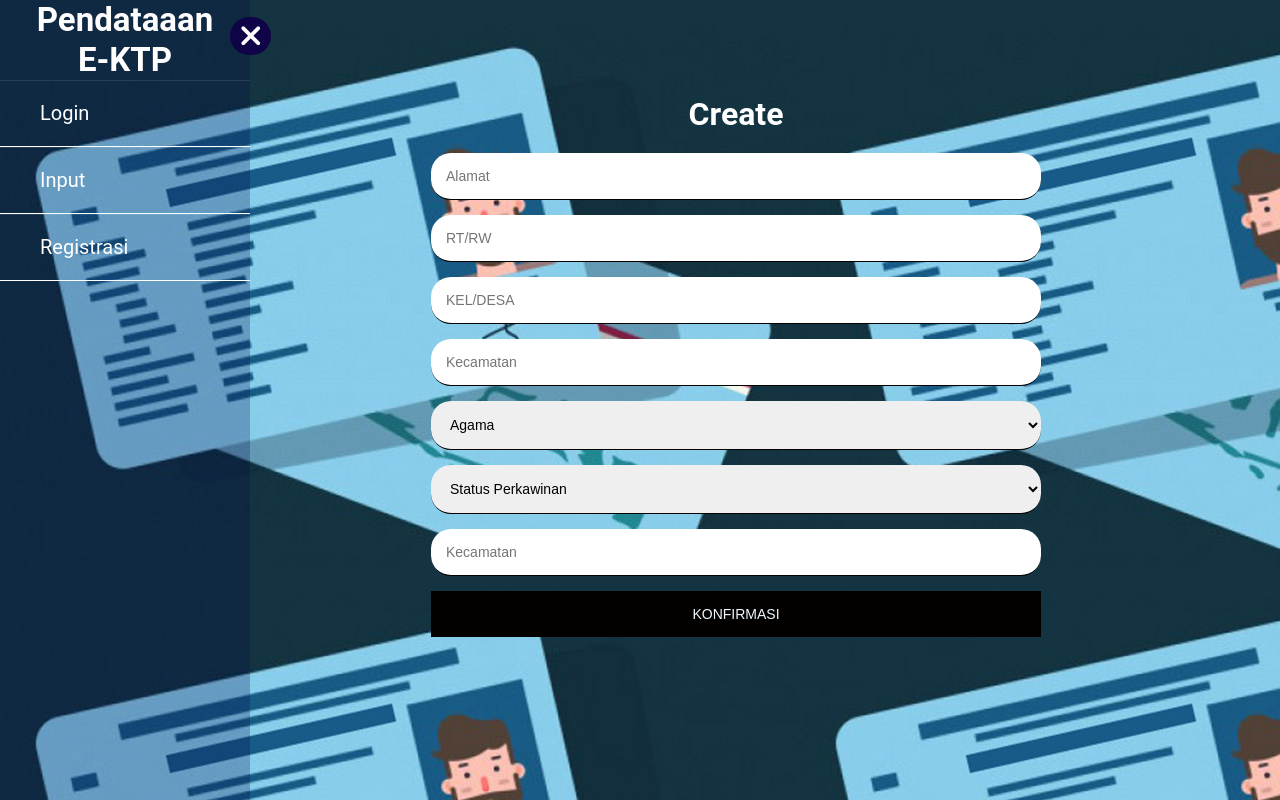
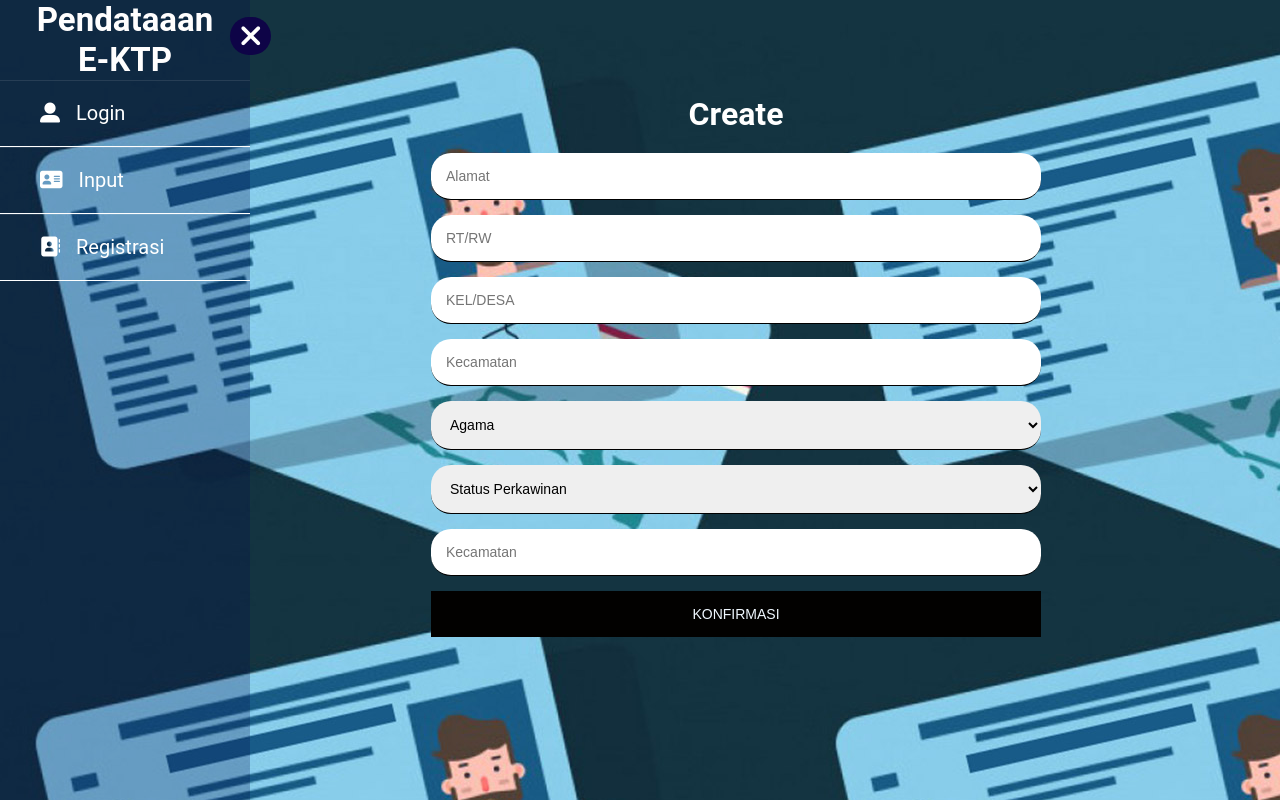
Before and after one commit to asryekaprtm/Asry, a plain HTML site: page index2.html in a window 1280 px wide. Shown: the top 800 px of the page. Drawn offline with Linux system fonts and the light colour scheme.

Commit message:
Update index2.html

```diff
--- a/index2.html
+++ b/index2.html
@@ -17,9 +17,9 @@
       <header><h2>Pendataaan <br> E-KTP</h2></header>
 
   <ul>
-      <li><a href="index.html">Login</a></li>
-      <li><a href="index1.html">Input</a></li>
-      <li><a href="index2.html"></i>Registrasi</a></li>
+  <li><a href="index.html"><i class="fas fa-user-alt"></i>Login</a></li>
+    <li><a href="index1.html"><i class="fas fa-regular fa-address-card"></i>Input</a></li>
+    <li><a href="index2.html"><i class="fas fa-light fa-address-book"></i>Registrasi</a></li>
   </ul>
 </div>
 <div class="container">
```
